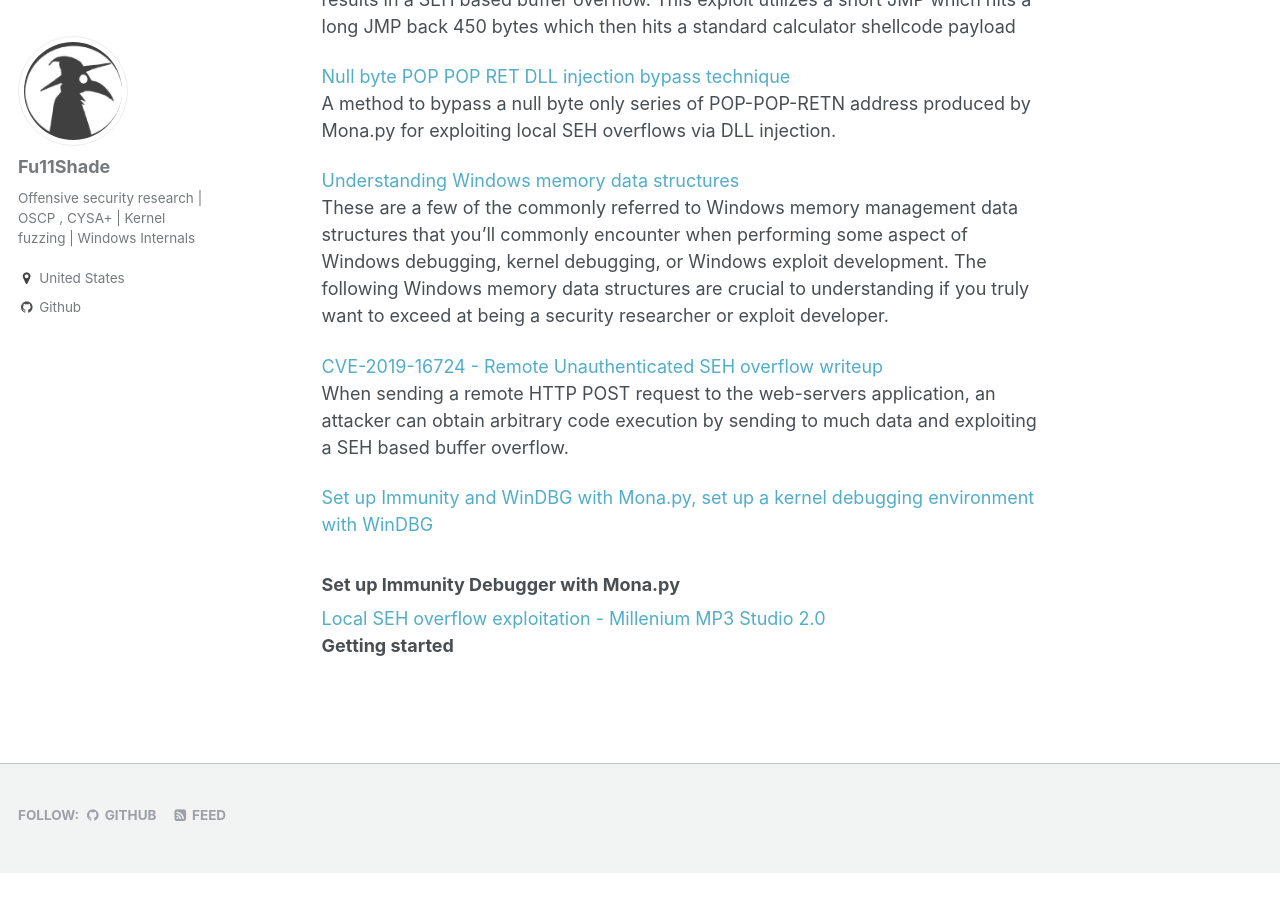
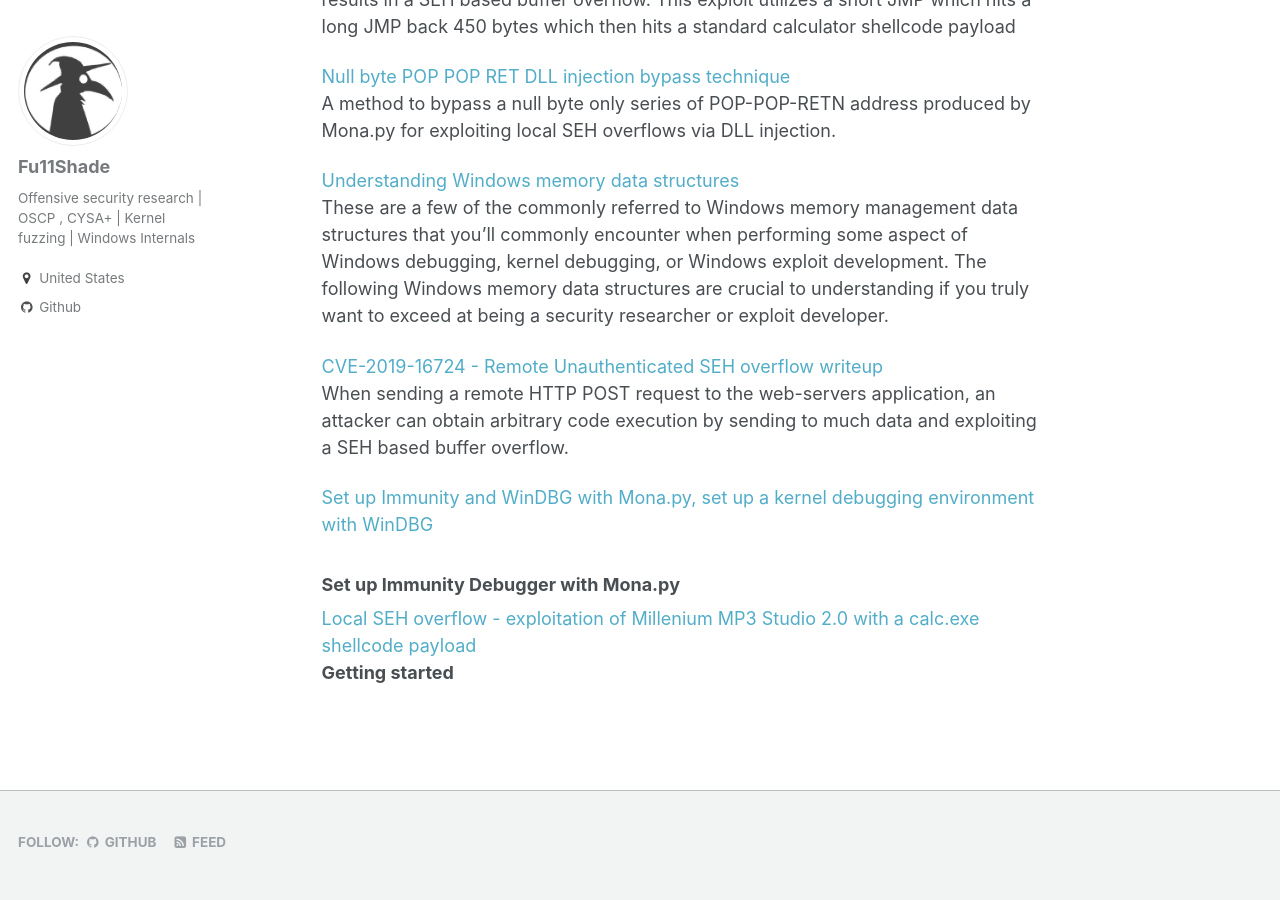
Before and after one commit to asdyxcyxc/FULLSHADE.github.io, a Jekyll site: the page built from _pages/posts.md, in a window 1280 px wide and 900 px high, scrolled down 4221 px. Built offline with Jekyll 4.4.1, drawn with Linux system fonts in a browser that asks for light colours; before the commit the page ends 5094 px from its top, so only the background shows below that.

Commit message:
Update 2019-9-01-local-seh-overflow.md

```diff
--- a/_posts/2019-9-01-local-seh-overflow.md
+++ b/_posts/2019-9-01-local-seh-overflow.md
@@ -1,6 +1,6 @@
 ---
 layout: single
-title: Local SEH overflow exploitation - Millenium MP3 Studio 2.0
+title: Local SEH overflow - exploitation of Millenium MP3 Studio 2.0 with a calc.exe shellcode payload
 ---
 
 **Getting started**
```
